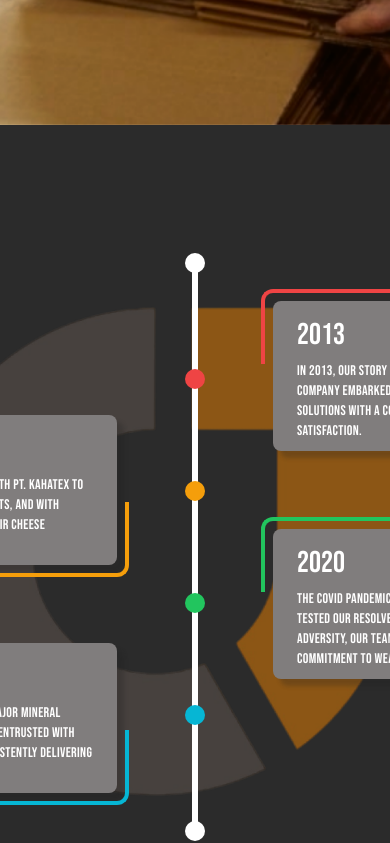
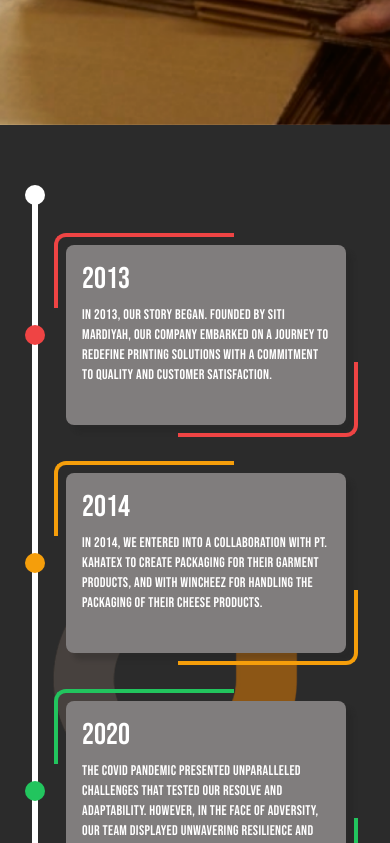
Before and after one commit to RFA863/company_profile, a Next.js app: page /history in a window 390 px wide. Shown: the part 719-1562 px from the top of the page. Built offline with nearby package versions, Linux system fonts and the light colour scheme.

Commit message:
mobile responsive

```diff
--- a/src/app/history/Historybranch.js
+++ b/src/app/history/Historybranch.js
@@ -42,7 +42,8 @@ export default function Historybranch() {
   ];
 
   return (
-    <div className="relative w-screen min-h-screen py-16 flex justify-center items-center bg-[#2B2B2B]">
+    <>
+      <div className="relative w-screen min-h-screen py-16 justify-center items-center bg-[#2B2B2B] hidden lg:flex">
         <Image src={Logo} className="absolute max-w-[640px]" alt="logo" />
         <div className="relative z-10 flex justify-center">
           <div className="absolute bg-white h-full w-[6px] flex flex-col justify-between items-center">
@@ -80,5 +81,36 @@ export default function Historybranch() {
           </div>
         </div>
       </div>
+      <div className="relative w-screen min-h-screen py-16 justify-center items-center bg-[#2B2B2B] flex lg:hidden">
+        <Image src={Logo} className="absolute max-w-[320px]" alt="logo" />
+        <div className="relative z-10 flex gap-4">
+          <div className="bg-white w-[6px] flex flex-col justify-around items-center py-8">
+            <div className="absolute -top-1 w-5 h-5 rounded-full bg-white"></div>
+            {cardData.map((item, index) => (
+              <div
+                key={"dot" + index}
+                className={`w-5 h-5 rounded-full ${color[item.colorIndex]}`}
+              ></div>
+            ))}
+            <div className="absolute -bottom-1 w-5 h-5 rounded-full bg-white"></div>
+          </div>
+          <div className="flex flex-col py-8">
+            {cardData.map((item, index) => (
+              <div
+                key={"card" + index}
+                className={`relative p-3 corner-border my-3 ${
+                  beforeBorderColor[item.colorIndex]
+                } ${afterBorderColor[item.colorIndex]}`}
+              >
+                <div className="bg-[#807D7D] px-4 py-4 text-white w-[280px] h-[180px] flex flex-col gap-2 rounded-lg shadow-[7px_7px_4px_0px_rgba(31,31,31,0.25)]">
+                  <h1 className="text-3xl font-medium">{item.title}</h1>
+                  <p className="leading-5 tracking-wide text-sm">{item.desc}</p>
+                </div>
+              </div>
+            ))}
+          </div>
+        </div>
+      </div>
+    </>
   );
 }
```
Lines whose indentation alone changed are shown as unchanged.
